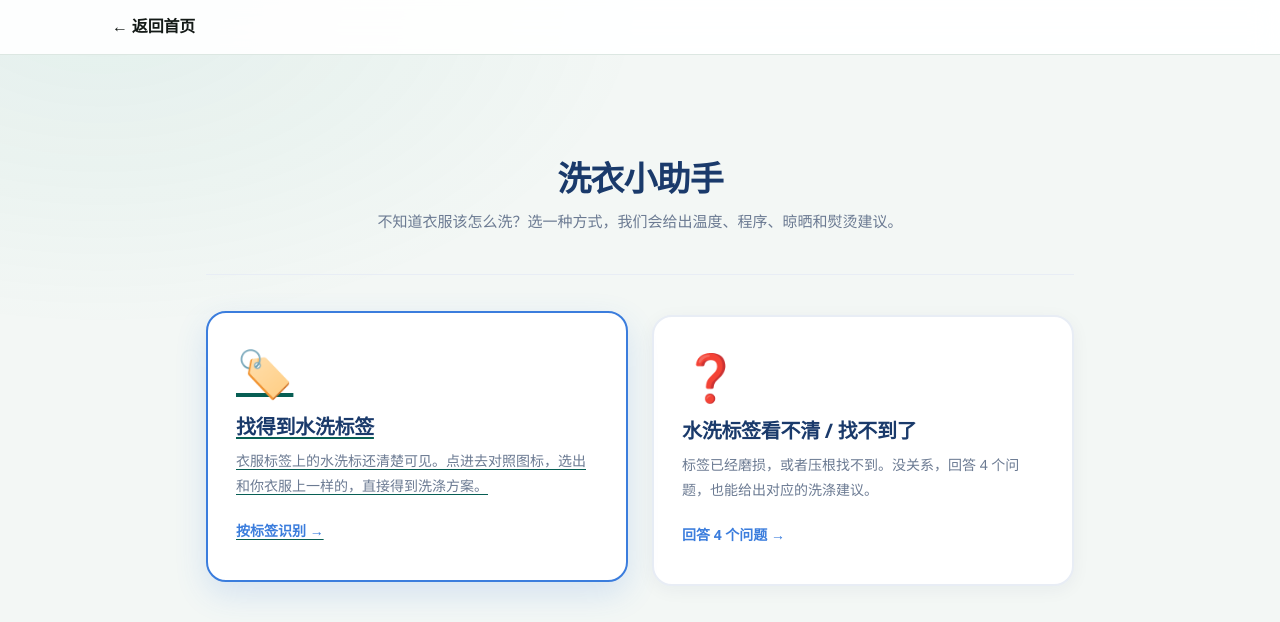
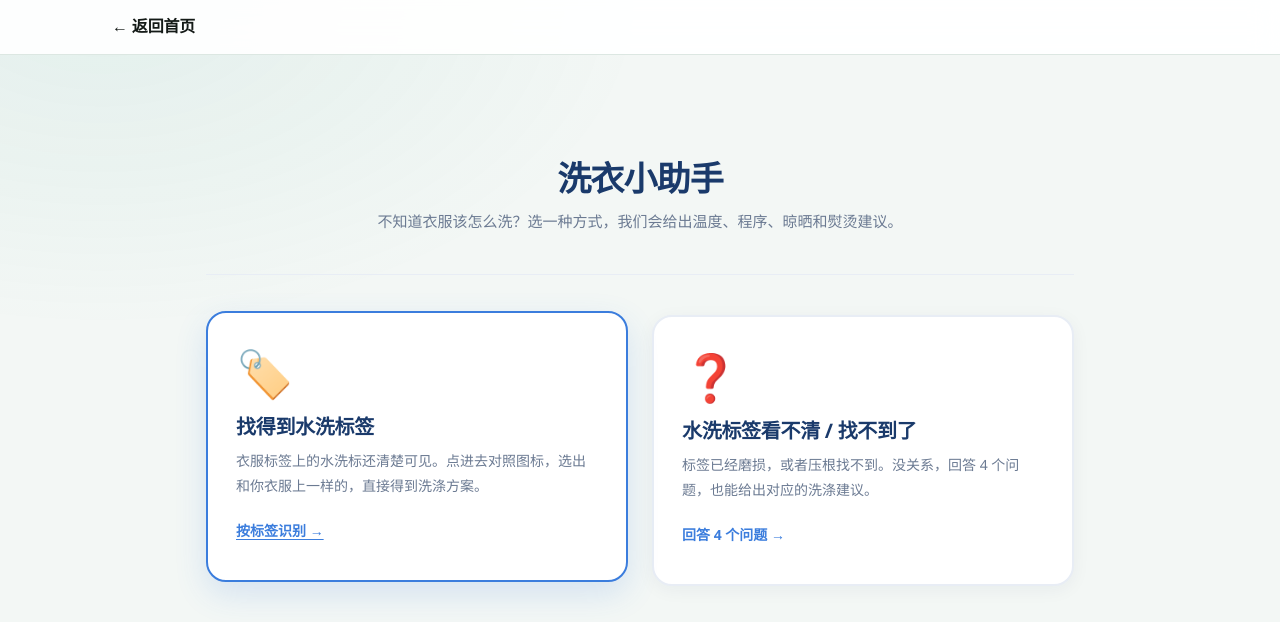
Before and after one commit to Rhymebo/campus-tools, a plain HTML site: page laundry.html in a window 1280 px wide. In both pictures the pointer is over the link 417 px from the left and 450 px from the top of the page. Drawn offline with Linux system fonts and the light colour scheme.

Commit message:
Enhance choice-card styles with text-decoration
Added text-decoration styles to choice-card elements.

```diff
--- a/laundry.html
+++ b/laundry.html
@@ -55,6 +55,8 @@
       line-height: 1;
       margin-bottom: 20px;
       display: block;
+      text-decoration: none;
+      border-bottom: none;
     }
     .choice-card h2 {
       font-size: 20px;
@@ -78,6 +80,16 @@
       .entry-hero h1 { font-size: 26px; }
       .choice-card { padding: 28px 22px; }
     }
+.choice-card,
+.choice-card:hover,
+.choice-card * {
+  text-decoration: none;
+}
+
+.choice-card:hover .choice-cta {
+  text-decoration: underline;
+}
+
   </style>
 </head>
 <body>
```
